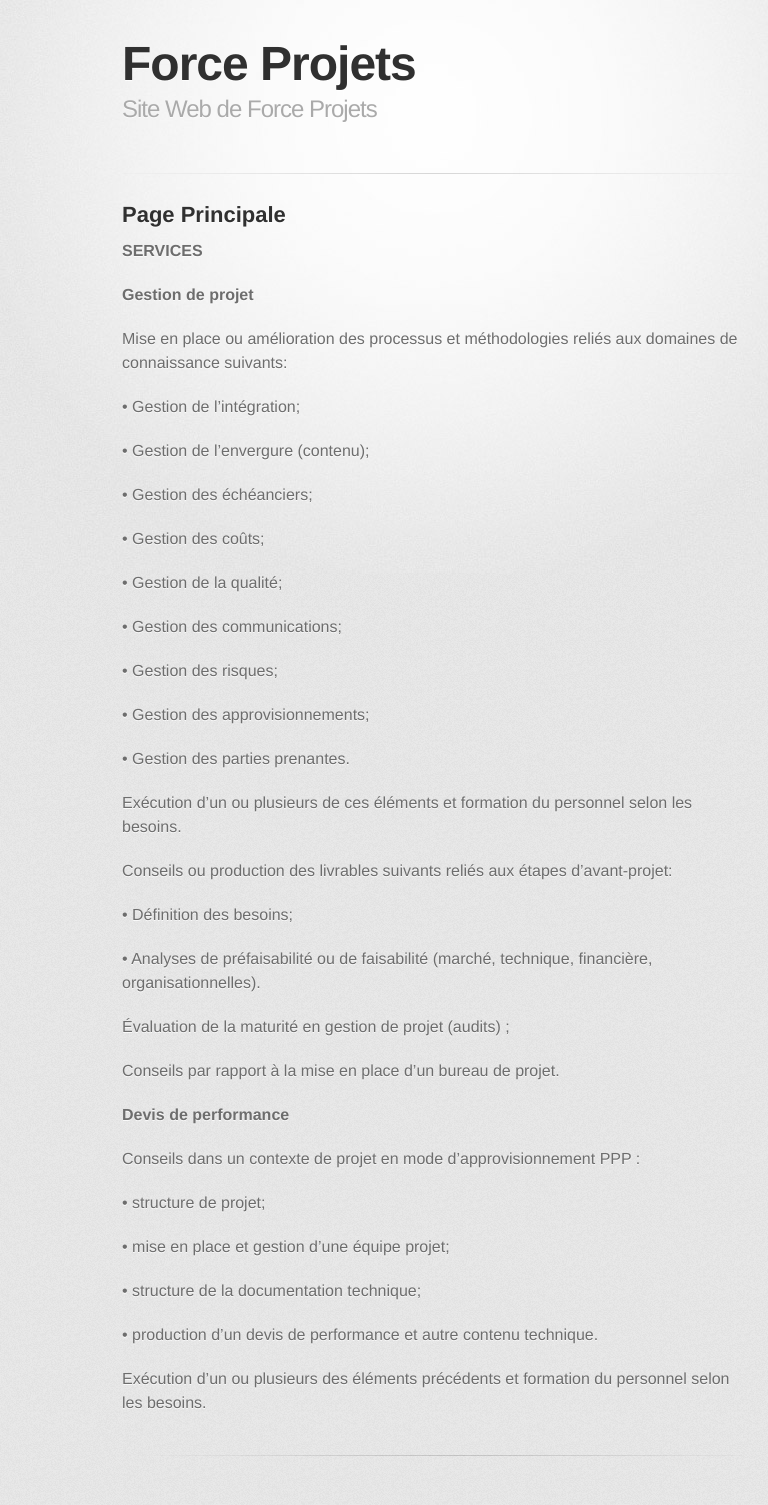
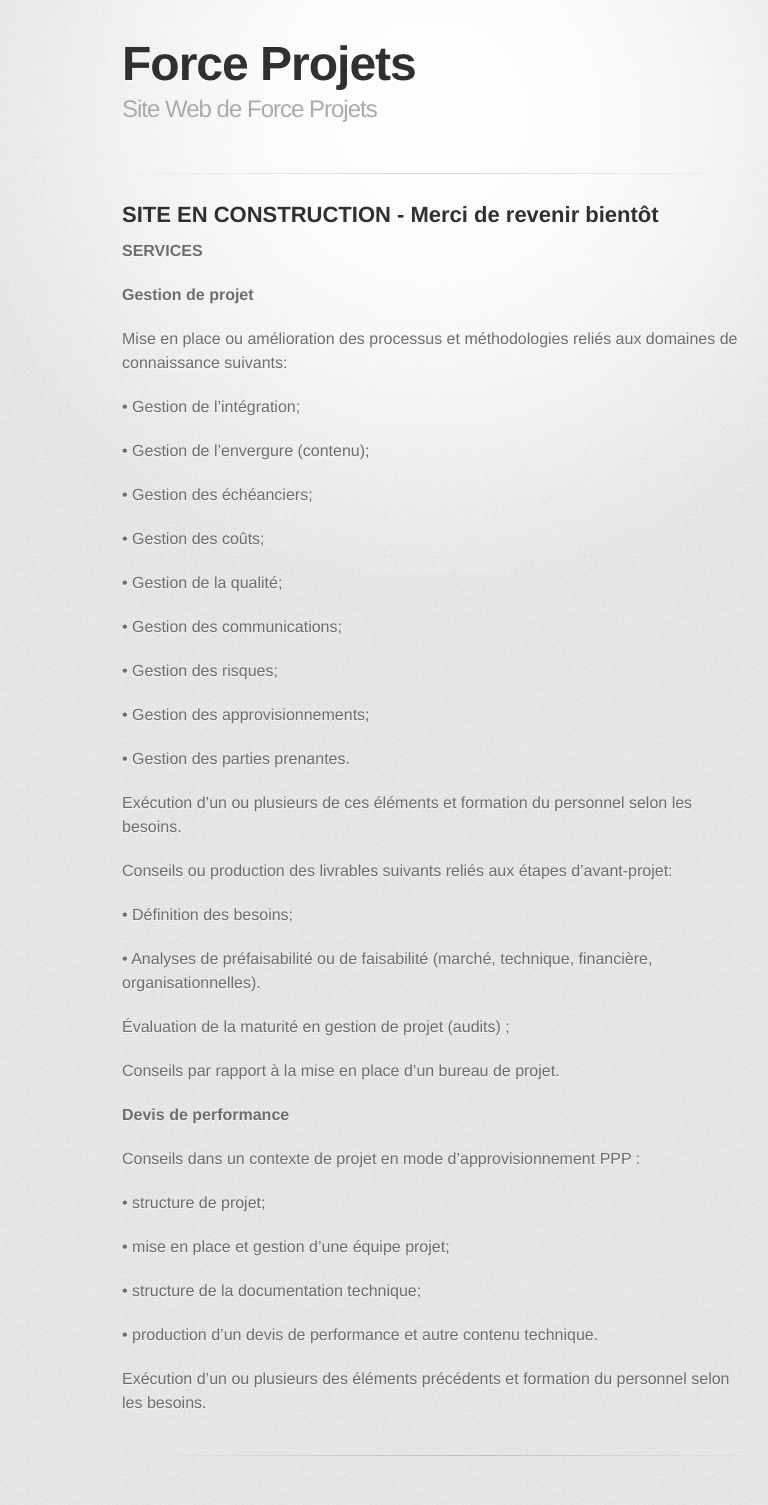
Before and after one commit to forceprojets/forceprojets.github.io, a Jekyll site: the page built from index.md, in a window 1280 px wide. Shown: the whole page, without its empty margins (208-976 px from the left). Built offline with Jekyll 4.4.1, drawn with Linux system fonts in a browser that asks for light colours; some web fonts are replaced; Markdown is read by kramdown in place of the engine named in the settings.

Commit message:
Updated index.md

```diff
--- a/index.md
+++ b/index.md
@@ -4,7 +4,7 @@
 published: true
 ---
 
-## Page Principale
+## SITE EN CONSTRUCTION - Merci de revenir bientôt
 
 **SERVICES**
 
```
